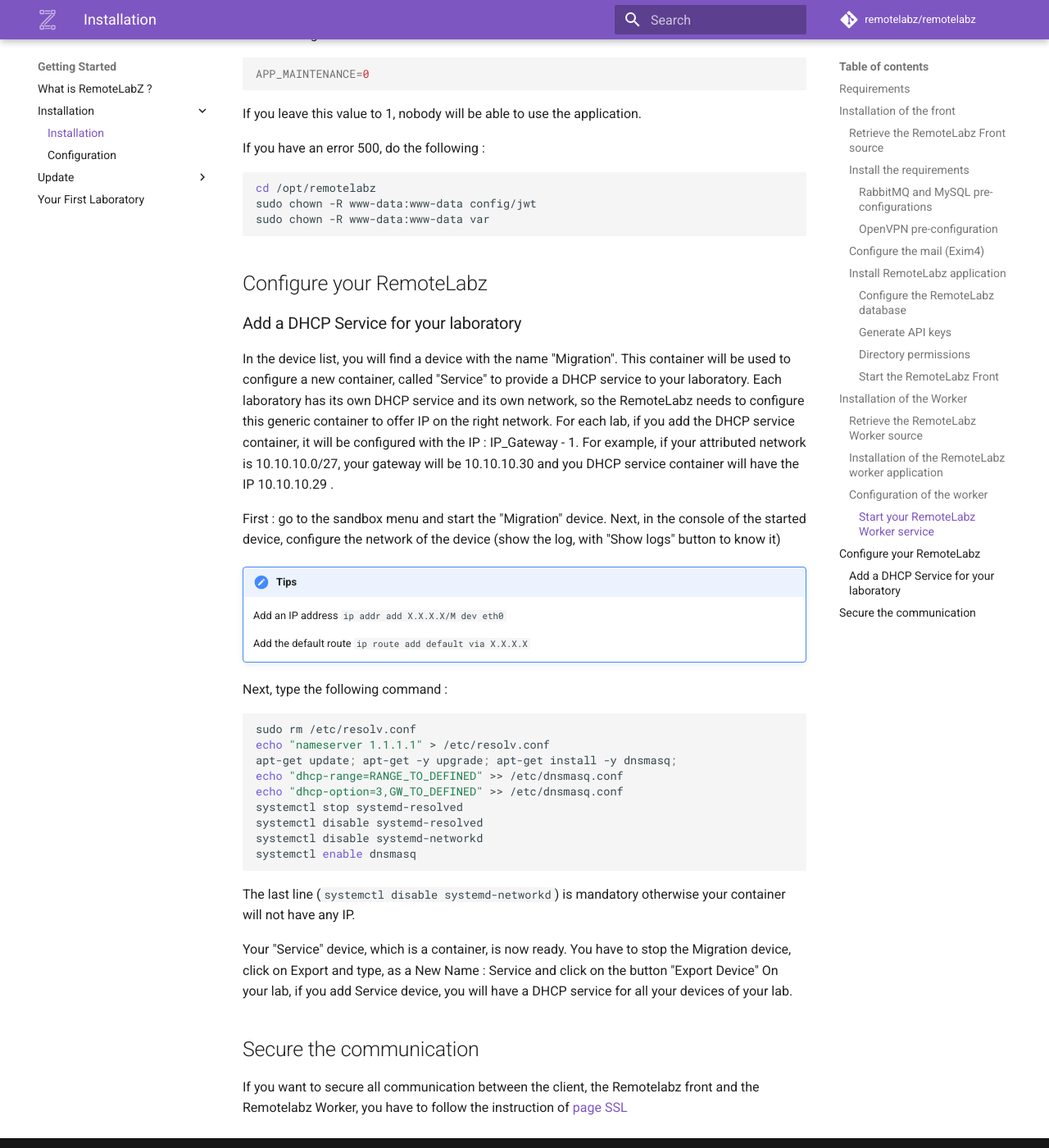
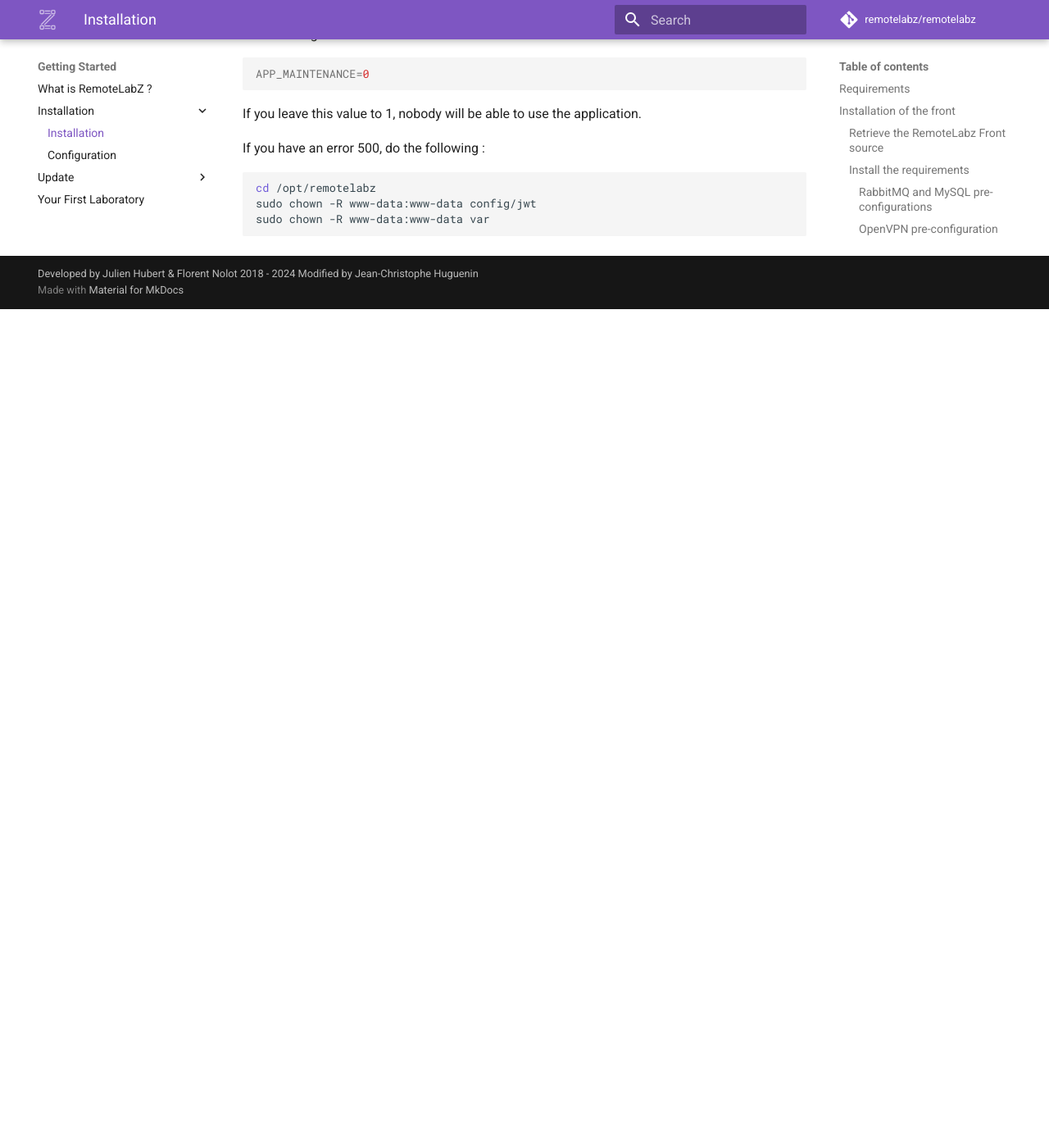
Before and after one commit to remotelabz/remotelabz-docs, an MkDocs documentation site: the page built from docs/administrators/getting-started/ubuntu-standalone.md, in a window 1280 px wide and 1400 px high, scrolled down 7702 px. Shown: the whole window at 82% size. Built offline with MkDocs 1.6.1 and Material for MkDocs 9.7.7, drawn with Linux system fonts in a browser that asks for light colours; comment, search, counter and statistics services are not loaded; after the commit the page ends 8079 px from its top, so only the background shows below that.

Commit message:
correction on installation procedures

````diff
--- a/docs/administrators/getting-started/ubuntu-standalone.md
+++ b/docs/administrators/getting-started/ubuntu-standalone.md
@@ -300,37 +300,3 @@ cd /opt/remotelabz
 sudo chown -R www-data:www-data config/jwt
 sudo chown -R www-data:www-data var
 ```
-
-## Configure your RemoteLabz
-
-### Add a DHCP Service for your laboratory
-In the device list, you will find a device with the name "Migration". This container will be used to configure a new container, called "Service" to provide a DHCP service to your laboratory. Each laboratory has its own DHCP service and its own network, so the RemoteLabz needs to configure this generic container to offer IP on the right network. For each lab, if you add the DHCP service container, it will be configured with the IP : IP_Gateway - 1.
-For example, if your attributed network is 10.10.10.0/27, your gateway will be 10.10.10.30 and you DHCP service container will have the IP 10.10.10.29 .
-
-First : go to the sandbox menu and start the "Migration" device. Next, in the console of the started device, configure the network of the device (show the log, with "Show logs" button to know it)
-!!! tips
-    Add an IP address `ip addr add X.X.X.X/M dev eth0`
-
-    Add the default route `ip route add default via X.X.X.X`
-
-
-Next, type the following command :
-```bash
-sudo rm /etc/resolv.conf
-echo "nameserver 1.1.1.1" > /etc/resolv.conf
-apt-get update; apt-get -y upgrade; apt-get install -y dnsmasq;
-echo "dhcp-range=RANGE_TO_DEFINED" >> /etc/dnsmasq.conf
-echo "dhcp-option=3,GW_TO_DEFINED" >> /etc/dnsmasq.conf
-systemctl stop systemd-resolved
-systemctl disable systemd-resolved
-systemctl disable systemd-networkd
-systemctl enable dnsmasq
-```
-
-The last line (`systemctl disable systemd-networkd`) is mandatory otherwise your container will not have any IP.
-
-Your "Service" device, which is a container, is now ready. You have to stop the Migration device, click on Export and type, as a New Name : Service and click on the button "Export Device"
-On your lab, if you add Service device, you will have a DHCP service for all your devices of your lab.
-
-## Secure the communication
-If you want to secure all communication between the client, the Remotelabz front and the Remotelabz Worker, you have to follow the instruction of [page SSL](ubuntu-secure.md)
````
Also changed, not shown: other parts of docs/administrators/getting-started/ubuntu-standalone.md (+1 -1 lines).
